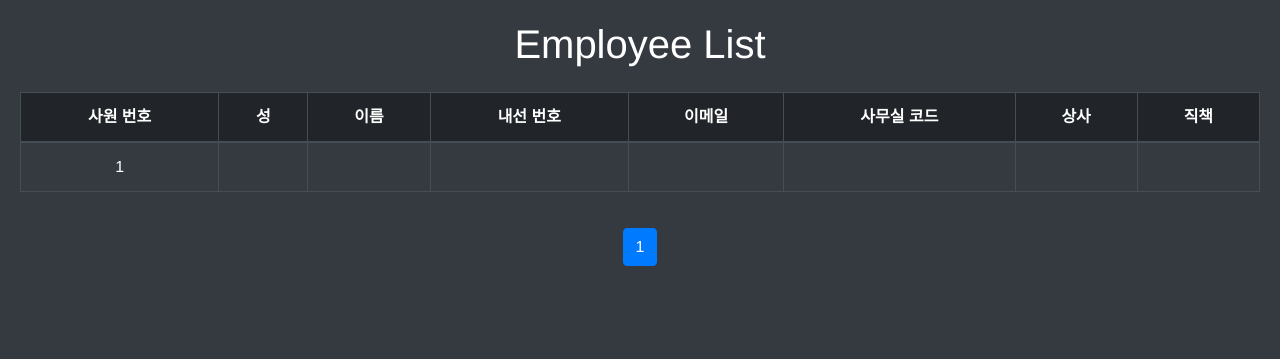
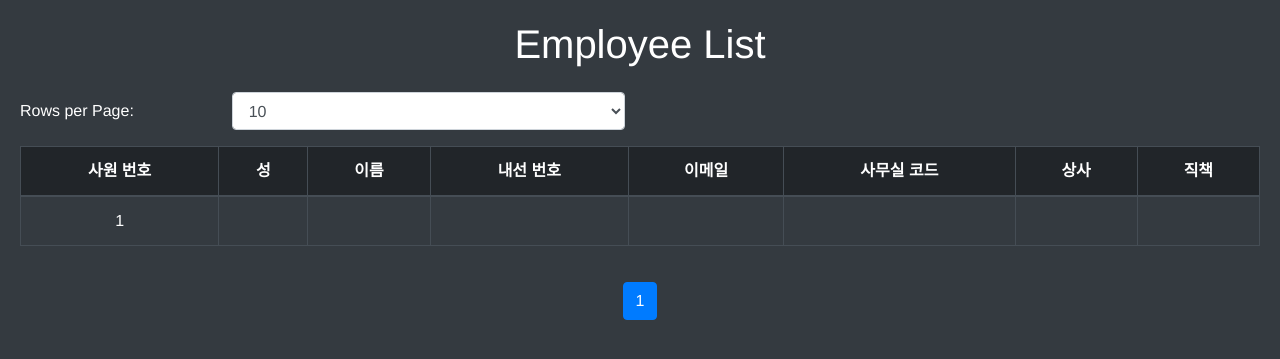
Before and after one commit to LeeHongSoek/cloudtype_fastapi, a FastAPI app: page /mysql in a window 1280 px wide. Shown: the top 359 px of the page. Run offline with FastAPI, Linux system fonts and the light colour scheme; tables that the repository leaves empty or names only in its code hold one stand-in row (values such as "Sample post"); data that the repository does not hold is empty; some libraries are stand-ins or nearby versions.

Commit message:
-- 2023-06-07 21:30에 자동업데이트 함 --

```diff
--- a/templates/mysql.html
+++ b/templates/mysql.html
@@ -36,6 +36,18 @@
 </head>
 <body>
     <h1 class="text-center mb-4">Employee List</h1>
+
+    <div class="form-group row">
+        <label for="rows-per-page" class="col-sm-2 col-form-label">Rows per Page:</label>
+        <div class="col-sm-4">
+            <select id="rows-per-page" class="form-control">
+                <option value="10">10</option>
+                <option value="20">20</option>
+                <option value="50">50</option>
+            </select>
+        </div>
+    </div>
+
     <div class="table-responsive">
         <table class="table table-bordered table-dark">
             <thead>
```
